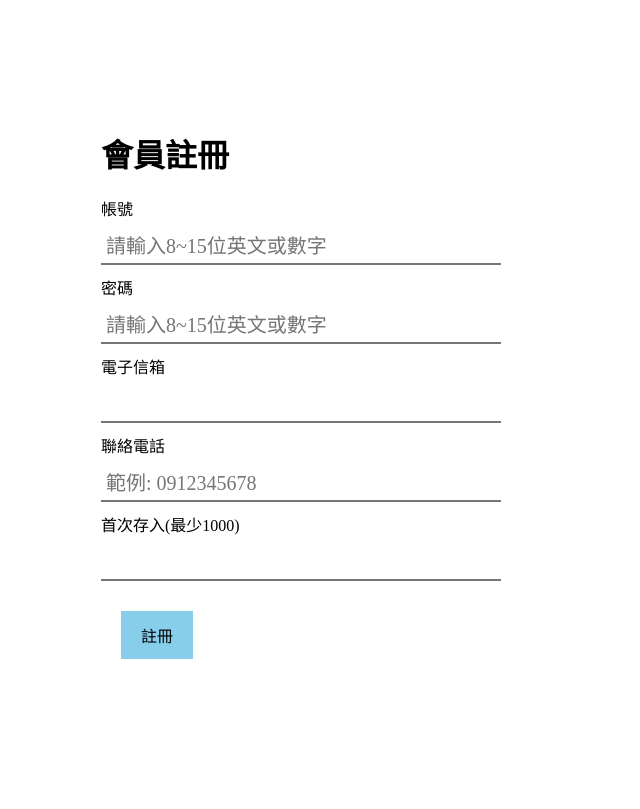
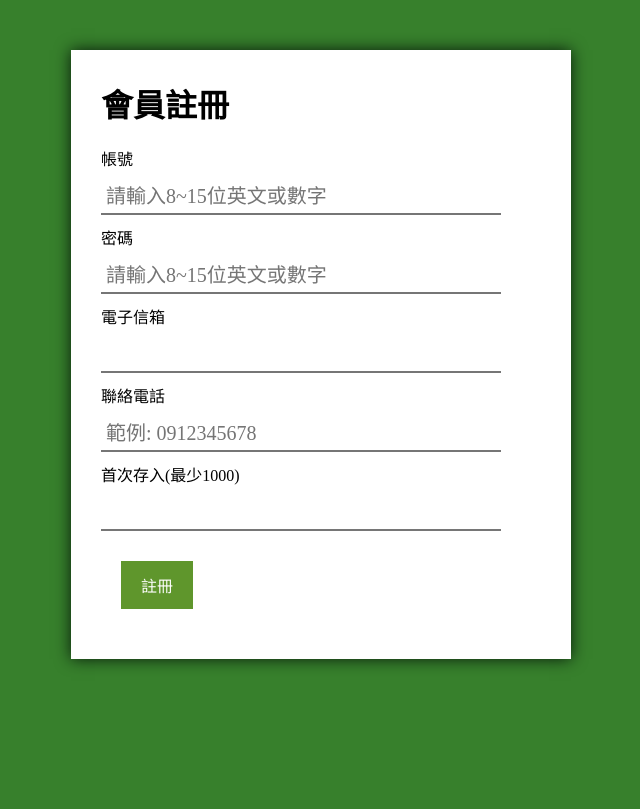
Before and after one commit to Toby-Yuan/RD5-Assignment, a PHP site: page /create.php in a window 1280 px wide. Shown: the whole page, without its empty margins (319-959 px from the left). After the commit the page ends 668 px from the top, so only its background shows below. Run offline with PHP 8.4, Linux system fonts and the light colour scheme.

Commit message:
create : UI優化

```diff
--- a/CSS/createStyle.css
+++ b/CSS/createStyle.css
@@ -7,10 +7,17 @@
   font-family: 微軟正黑體;
 }
 
+body {
+  background: #37802C;
+}
+
 form {
   width: 500px;
-  margin: 100px auto;
+  margin: 50px auto 0px;
   padding: 30px;
+  background: white;
+  -webkit-box-shadow: 0 0 15px #07190B;
+          box-shadow: 0 0 15px #07190B;
 }
 
 form h1 {
@@ -28,22 +35,24 @@ form .inputText {
 }
 
 form p {
-  color: red;
+  color: #5F962C;
   margin: 10px 0;
 }
 
 form .btn {
   margin: 20px;
   border: 2px solid rgba(0, 0, 0, 0);
-  background: skyblue;
+  background: #5F962C;
   padding: 10px 18px;
   font-size: 16px;
   -webkit-transition: 0.5s;
   transition: 0.5s;
+  color: white;
 }
 
 form .btn:hover {
   background: white;
-  border: 2px solid black;
+  border: 2px solid #5F962C;
+  color: #5F962C;
 }
 /*# sourceMappingURL=createStyle.css.map */
--- a/CSS/createStyle.scss
+++ b/CSS/createStyle.scss
@@ -1,3 +1,7 @@
+$green: #37802C;
+$darkGreen: #07190B;
+$lightGreen: #5F962C;
+
 *{
     margin: 0;
     padding: 0;
@@ -5,10 +9,16 @@
     font-family: 微軟正黑體;
 }
 
+body{
+    background: $green;
+}
+
 form{
     width: 500px;
-    margin: 100px auto;
+    margin: 50px auto 0px;
     padding: 30px;
+    background: white;
+    box-shadow: 0 0 15px $darkGreen;
 
     h1{
         margin-bottom: 20px;
@@ -25,21 +35,23 @@ form{
     }
 
     p{
-        color: red;
+        color: $lightGreen;
         margin: 10px 0;
     }
 
     .btn{
         margin: 20px;
         border: 2px solid rgba(0, 0, 0, 0);
-        background: skyblue;
+        background: $lightGreen;
         padding: 10px 18px;
         font-size: 16px;
         transition: 0.5s;
+        color: white;
 
         &:hover{
             background: white;
-            border: 2px solid black;
+            border: 2px solid $lightGreen;
+            color: $lightGreen;
         }
     }
 }
```
Also changed, not shown: 1 other file.
